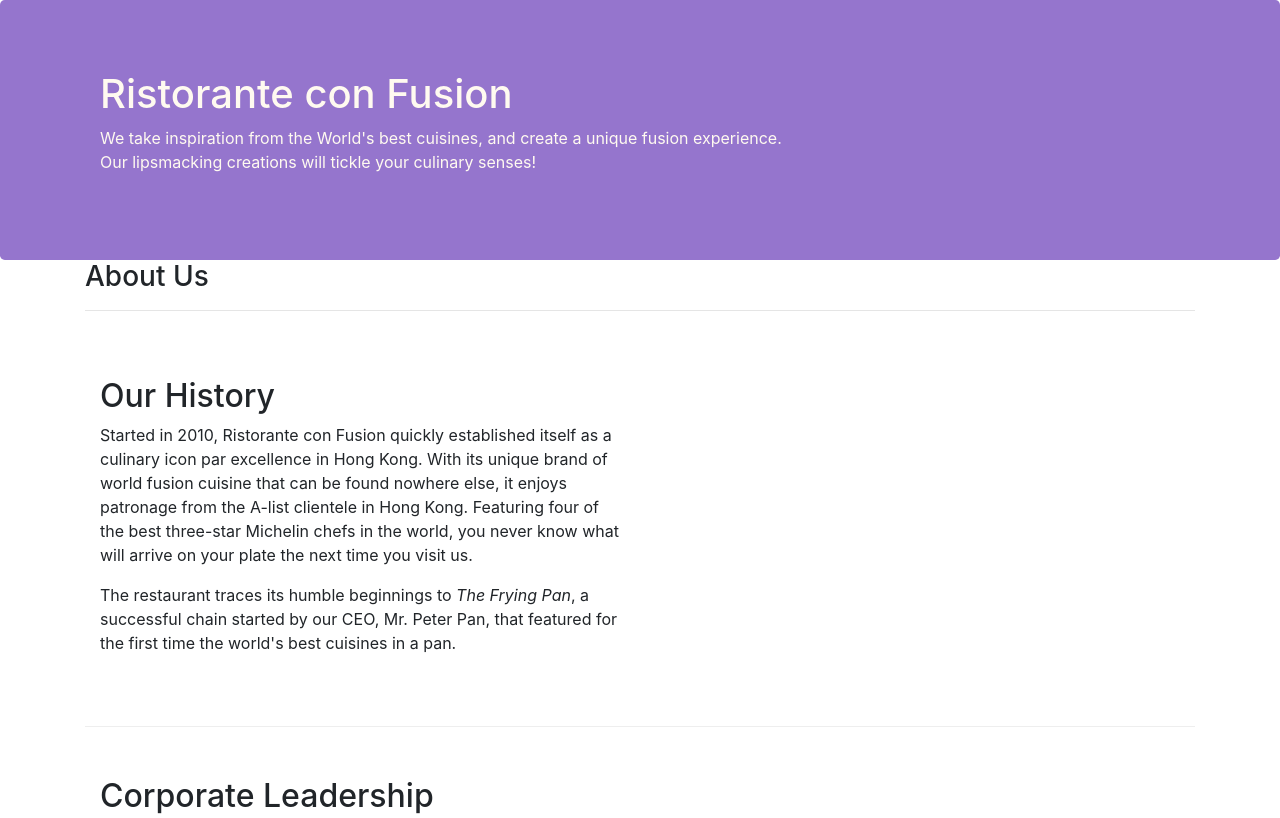
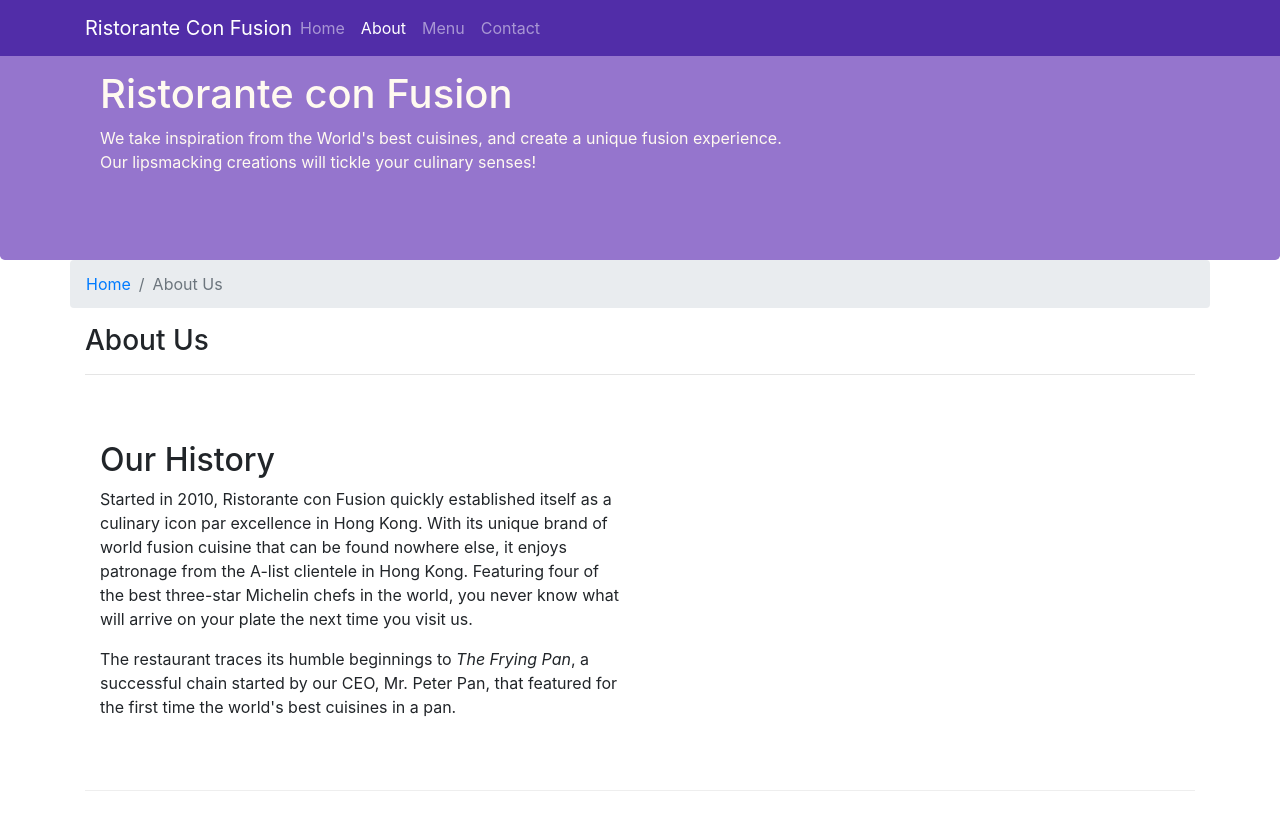
Before and after one commit to seldadg/Ristorante-con-Fusion---Bootstrap, a website: page aboutus.html in a window 1280 px wide. Shown: the top 818 px of the page. Drawn offline with nearby package versions, Linux system fonts and the light colour scheme.

Commit message:
navbar and breadcrumbs

```diff
--- a/aboutus.html
+++ b/aboutus.html
@@ -16,13 +16,30 @@
 </head>
 
 <body>
+    <nav class="navbar navbar-dark navbar-expand-sm fixed-top">
+        <div class="container">
+            <button class="navbar-toggler" type="button" data-toggle="collapse" data-target="#Navbar">
+                <span class="navbar-toggler-icon"></span>
+            </button>
+            <a class="navbar-brand mr-auto" href="./index.html">Ristorante Con Fusion</a>
+            <div class="collapse  navbar-collapse" id="Navbar">
+                <ul class="navbar-nav mr-auto">
+                    <li class="nav-item"><a class="nav-link" href="./index.html">Home</a></li>
+                    <li class="nav-item active"><a class="nav-link" href="#">About</a></li>
+                    <li class="nav-item"><a class="nav-link" href="#">Menu</a></li>
+                    <li class="nav-item"><a class="nav-link" href="#">Contact</a></li>
+                </ul>
+            </div>
+        </div>
+    </nav>
 
     <header class="jumbotron">
         <div class="container">
             <div class="row row-header">
                 <div class="col-12 col-sm-8">
                     <h1>Ristorante con Fusion</h1>
-                    <p>We take inspiration from the World's best cuisines, and create a unique fusion experience. Our lipsmacking creations will tickle your culinary senses!</p>
+                    <p>We take inspiration from the World's best cuisines, and create a unique fusion experience. Our
+                        lipsmacking creations will tickle your culinary senses!</p>
                 </div>
                 <div class="col-12 col-sm">
                 </div>
@@ -32,7 +49,11 @@
 
     <div class="container">
         <div class="row">
-            <div class="col">
+            <ol class="col-12 breadcrumb">
+                <li class="breadcrumb-item"><a href="./index.html">Home</a></li>
+                <li class="breadcrumb-item active">About Us</li>
+            </ol>
+            <div class="col-12">
                 <h3>About Us</h3>
                 <hr>
             </div>
@@ -41,8 +62,14 @@
         <div class="row row-content">
             <div class="col-12 col-sm-6">
                 <h2>Our History</h2>
-                <p class="d-block">Started in 2010, Ristorante con Fusion quickly established itself as a culinary icon par excellence in Hong Kong. With its unique brand of world fusion cuisine that can be found nowhere else, it enjoys patronage from the A-list clientele in Hong Kong.  Featuring four of the best three-star Michelin chefs in the world, you never know what will arrive on your plate the next time you visit us.</p>
-                <p class="d-block">The restaurant traces its humble beginnings to <em>The Frying Pan</em>, a successful chain started by our CEO, Mr. Peter Pan, that featured for the first time the world's best cuisines in a pan.</p>
+                <p class="d-block">Started in 2010, Ristorante con Fusion quickly established itself as a culinary icon
+                    par excellence in Hong Kong. With its unique brand of world fusion cuisine that can be found nowhere
+                    else, it enjoys patronage from the A-list clientele in Hong Kong. Featuring four of the best
+                    three-star Michelin chefs in the world, you never know what will arrive on your plate the next time
+                    you visit us.</p>
+                <p class="d-block">The restaurant traces its humble beginnings to <em>The Frying Pan</em>, a successful
+                    chain started by our CEO, Mr. Peter Pan, that featured for the first time the world's best cuisines
+                    in a pan.</p>
             </div>
             <div class="col-12 col-sm">
             </div>
@@ -53,13 +80,27 @@
             <div class="col-12">
                 <h2>Corporate Leadership</h2>
                 <h3>Peter Pan <small>Chief Epicurious Officer</small></h3>
-                <p class="d-none d-sm-block">Our CEO, Peter, credits his hardworking East Asian immigrant parents who undertook the arduous journey to the shores of America with the intention of giving their children the best future. His mother's wizardy in the kitchen whipping up the tastiest dishes with whatever is available inexpensively at the supermarket, was his first inspiration to create the fusion cuisines for which <em>The Frying Pan</em> became well known. He brings his zeal for fusion cuisines to this restaurant, pioneering cross-cultural culinary connections.</p>
+                <p class="d-none d-sm-block">Our CEO, Peter, credits his hardworking East Asian immigrant parents who
+                    undertook the arduous journey to the shores of America with the intention of giving their children
+                    the best future. His mother's wizardy in the kitchen whipping up the tastiest dishes with whatever
+                    is available inexpensively at the supermarket, was his first inspiration to create the fusion
+                    cuisines for which <em>The Frying Pan</em> became well known. He brings his zeal for fusion cuisines
+                    to this restaurant, pioneering cross-cultural culinary connections.</p>
                 <h3>Dhanasekaran Witherspoon <small>Chief Food Officer</small></h3>
-                <p class="d-none d-sm-block">Our CFO, Danny, as he is affectionately referred to by his colleagues, comes from a long established family tradition in farming and produce. His experiences growing up on a farm in the Australian outback gave him great appreciation for varieties of food sources. As he puts it in his own words, <em>Everything that runs, wins, and everything that stays, pays!</em></p>
+                <p class="d-none d-sm-block">Our CFO, Danny, as he is affectionately referred to by his colleagues,
+                    comes from a long established family tradition in farming and produce. His experiences growing up on
+                    a farm in the Australian outback gave him great appreciation for varieties of food sources. As he
+                    puts it in his own words, <em>Everything that runs, wins, and everything that stays, pays!</em></p>
                 <h3>Agumbe Tang <small>Chief Taste Officer</small></h3>
-                <p class="d-none d-sm-block">Blessed with the most discerning gustatory sense, Agumbe, our CTO, personally ensures that every dish that we serve meets his exacting tastes. Our chefs dread the tongue lashing that ensues if their dish does not meet his exacting standards. He lives by his motto, <em>You click only if you survive my lick.</em></p>
+                <p class="d-none d-sm-block">Blessed with the most discerning gustatory sense, Agumbe, our CTO,
+                    personally ensures that every dish that we serve meets his exacting tastes. Our chefs dread the
+                    tongue lashing that ensues if their dish does not meet his exacting standards. He lives by his
+                    motto, <em>You click only if you survive my lick.</em></p>
                 <h3>Alberto Somayya <small>Executive Chef</small></h3>
-                <p class="d-none d-sm-block">Award winning three-star Michelin chef with wide International experience having worked closely with whos-who in the culinary world, he specializes in creating mouthwatering Indo-Italian fusion experiences. He says, <em>Put together the cuisines from the two craziest cultures, and you get a winning hit! Amma Mia!</em></p>
+                <p class="d-none d-sm-block">Award winning three-star Michelin chef with wide International experience
+                    having worked closely with whos-who in the culinary world, he specializes in creating mouthwatering
+                    Indo-Italian fusion experiences. He says, <em>Put together the cuisines from the two craziest
+                        cultures, and you get a winning hit! Amma Mia!</em></p>
             </div>
         </div>
 
@@ -71,7 +112,7 @@
                 <div class="col-4 offset-1 col-sm-2">
                     <h5>Links</h5>
                     <ul class="list-unstyled">
-                        <li><a href="#">Home</a></li>
+                        <li><a href="./index.html">Home</a></li>
                         <li><a href="#">About</a></li>
                         <li><a href="#">Menu</a></li>
                         <li><a href="#">Contact</a></li>
--- a/css/styles.css
+++ b/css/styles.css
@@ -24,3 +24,10 @@
     margin: 0px;
     color: #0f0f0f;
 }
+.body {
+    padding: 50px 0px 0px 0px;
+    z-index: 0;
+}
+.navbar-dark {
+    background-color: #512DA8;
+}
```
Also changed, not shown: index.html (+17 -1 lines), 1 other file. Lines whose indentation alone changed are shown as unchanged.
